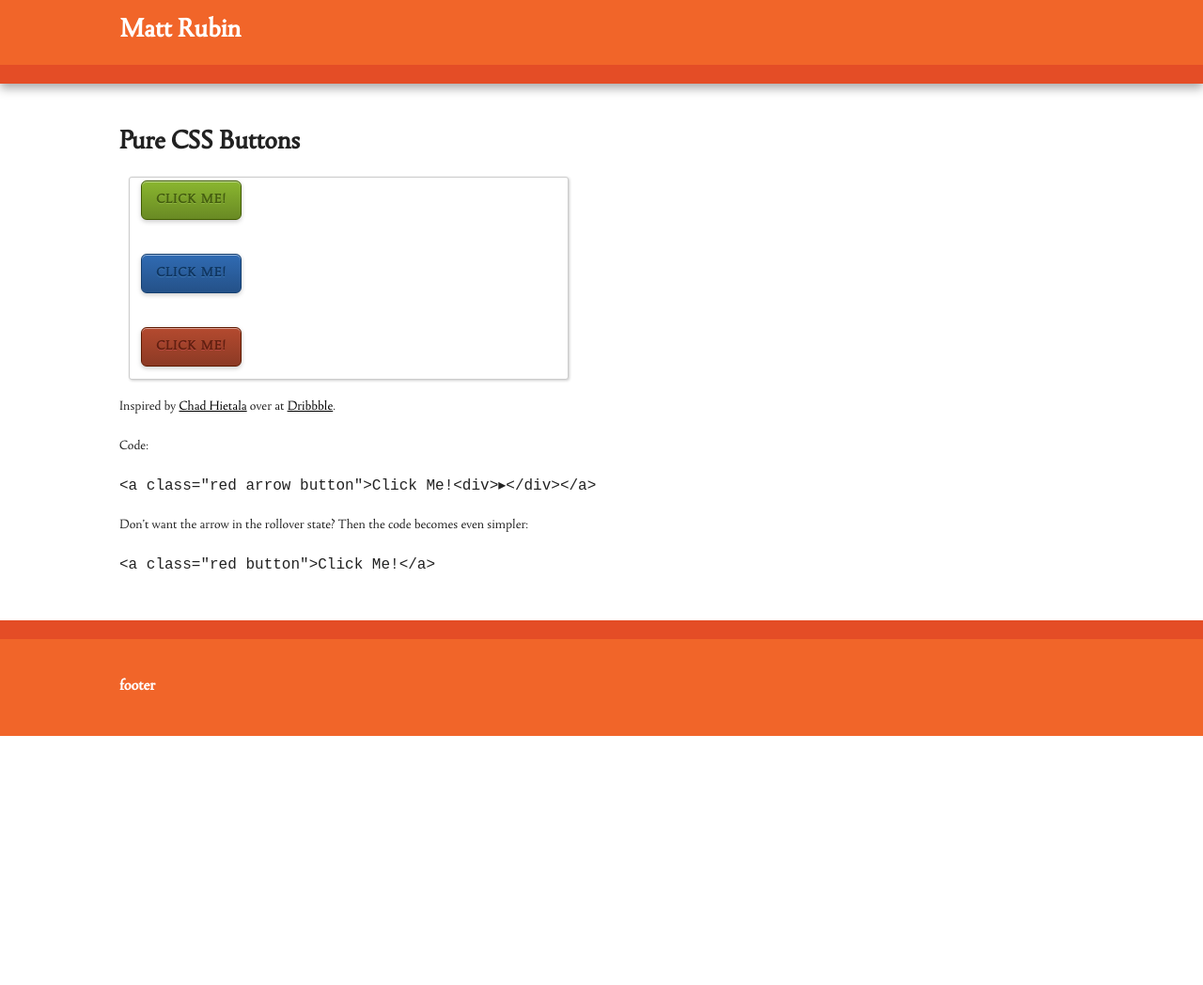
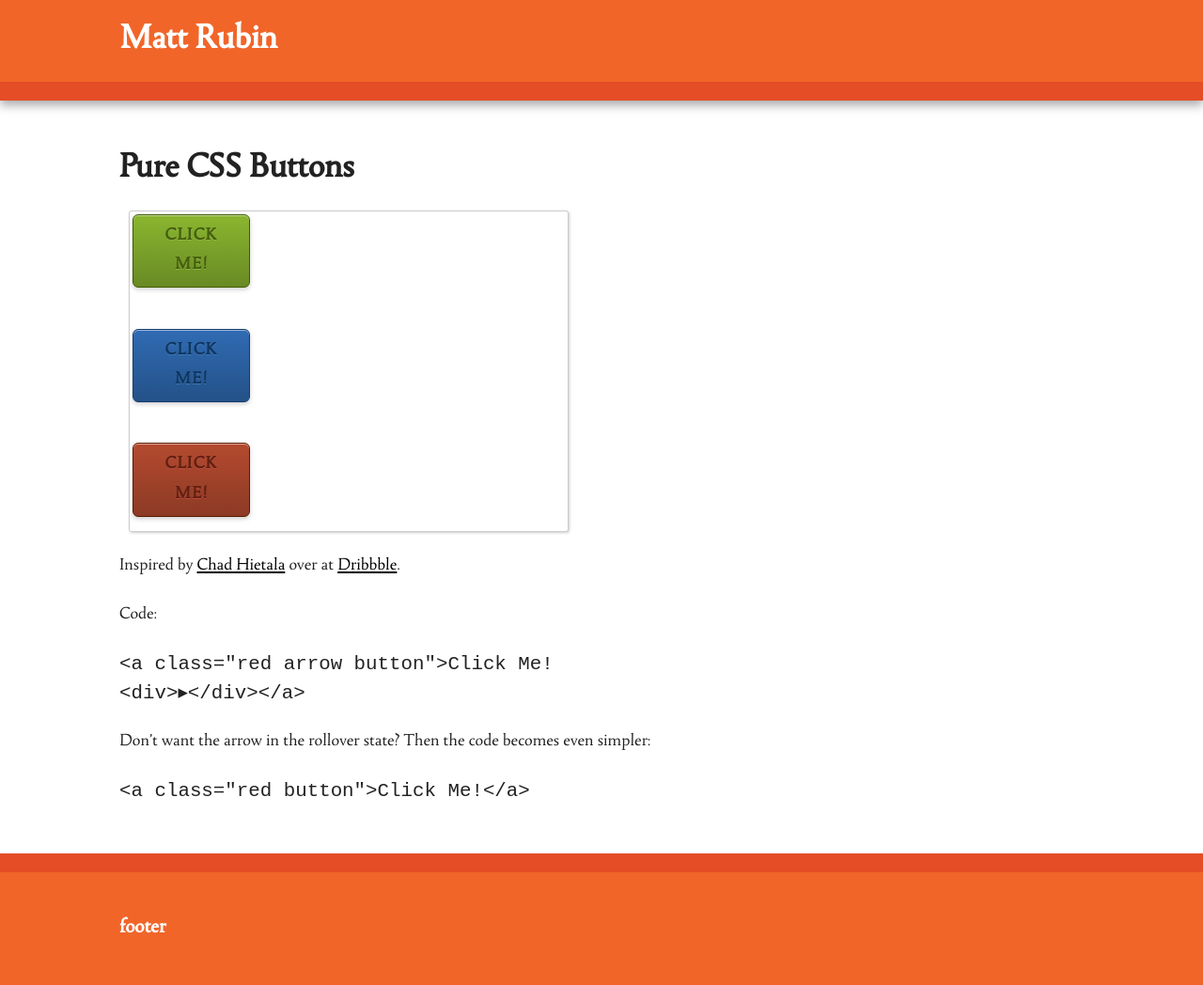
Before and after one commit to c3333/mattrubin.me, a Jekyll site: the page built from _posts/2010-12-07-pure-css-buttons.md, in a window 1280 px wide. Shown: the whole page at 94% size. Built offline with Jekyll 4.4.1, drawn with Linux system fonts in a browser that asks for light colours; before the commit the page ends 900 px from its top, so only the background shows below that.

Commit message:
Font size fixes

```diff
--- a/css/fonts.css
+++ b/css/fonts.css
@@ -4,11 +4,6 @@
 	/* A font by Jos Buivenga (exljbris) -> www.exljbris.com */
 }
 
-html,
-body,
-button,
-input,
-select,
-textarea {
-	font-family: "Tallys", "Palatino Linotype", "Book Antiqua", Palatino, Georgia,"Times New Roman", Times, serif;
+body {
+	font: 1.3em/1.5em "Tallys", "Palatino Linotype", "Book Antiqua", Palatino, Georgia,"Times New Roman", Times, serif;
 }
```
Also changed, not shown: css/main.css (+4 -4 lines).
